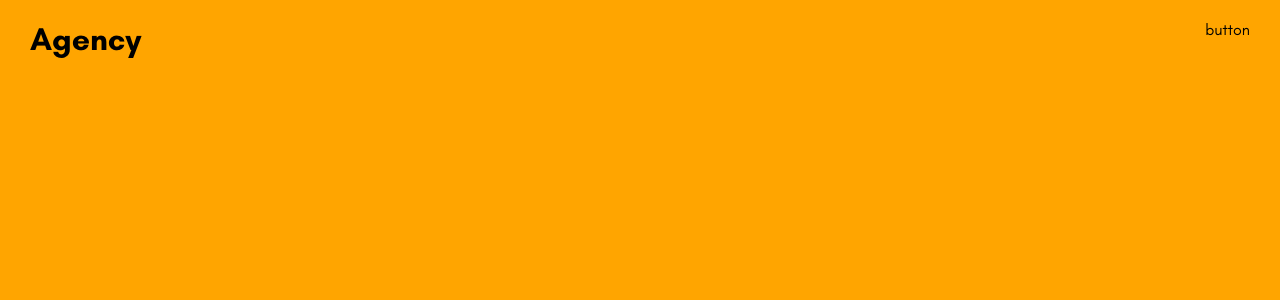
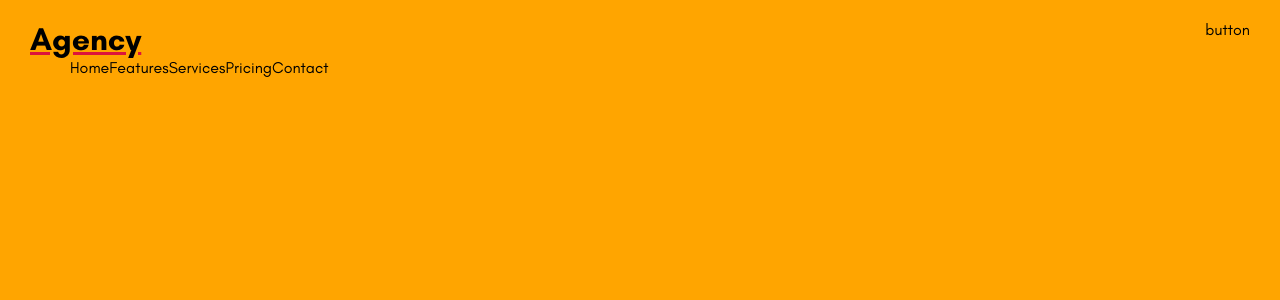
Before and after one commit to isasumer/React_Styled_Components_Website, a React (Create React App) app in the folder website/: page / in a window 1280 px wide. Shown: the top 300 px of the page. Built offline with nearby package versions, Linux system fonts and the light colour scheme.

Commit message:
menu item added

```diff
--- a/website/src/components/Navbar.js
+++ b/website/src/components/Navbar.js
@@ -16,13 +16,30 @@ const Left = styled.div`
 `;
 const Logo = styled.h1`
   font-weight: bold;
+  text-decoration: underline crimson;
 `;
+const Menu = styled.ul`
+display:flex;
+`
+const MenuItem = styled.li`
+display:flex;
+`
+
 
 const Navbar = () => {
   return (
     <Container>
       <Wrapper>
-        <span><Logo>Agency</Logo></span>
+        <Left>
+          <Logo>Agency</Logo>
+          <Menu>
+            <MenuItem>Home</MenuItem>
+            <MenuItem>Features</MenuItem>
+            <MenuItem>Services</MenuItem>
+            <MenuItem>Pricing</MenuItem>
+            <MenuItem>Contact</MenuItem>
+          </Menu>
+        </Left>
         <span>button</span>
       </Wrapper>
     </Container>
```
